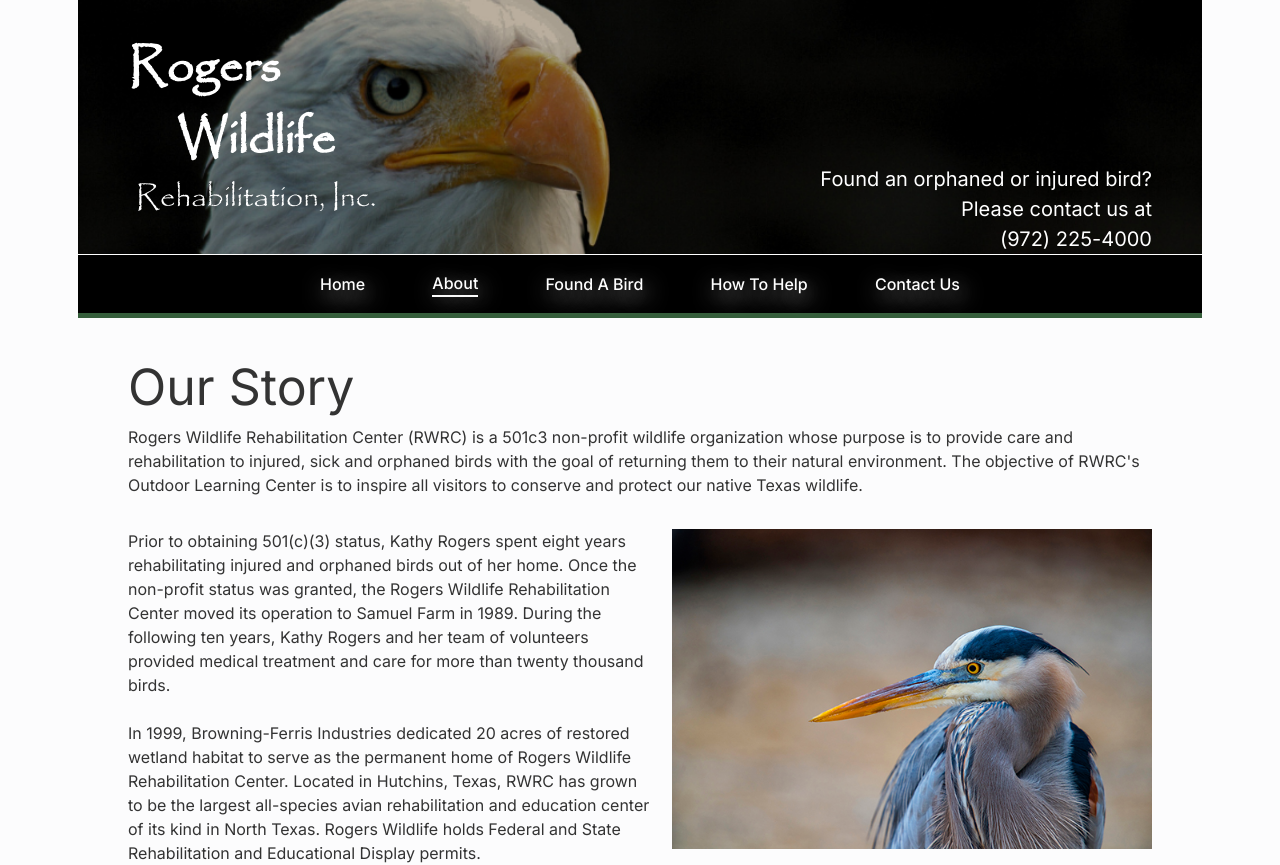
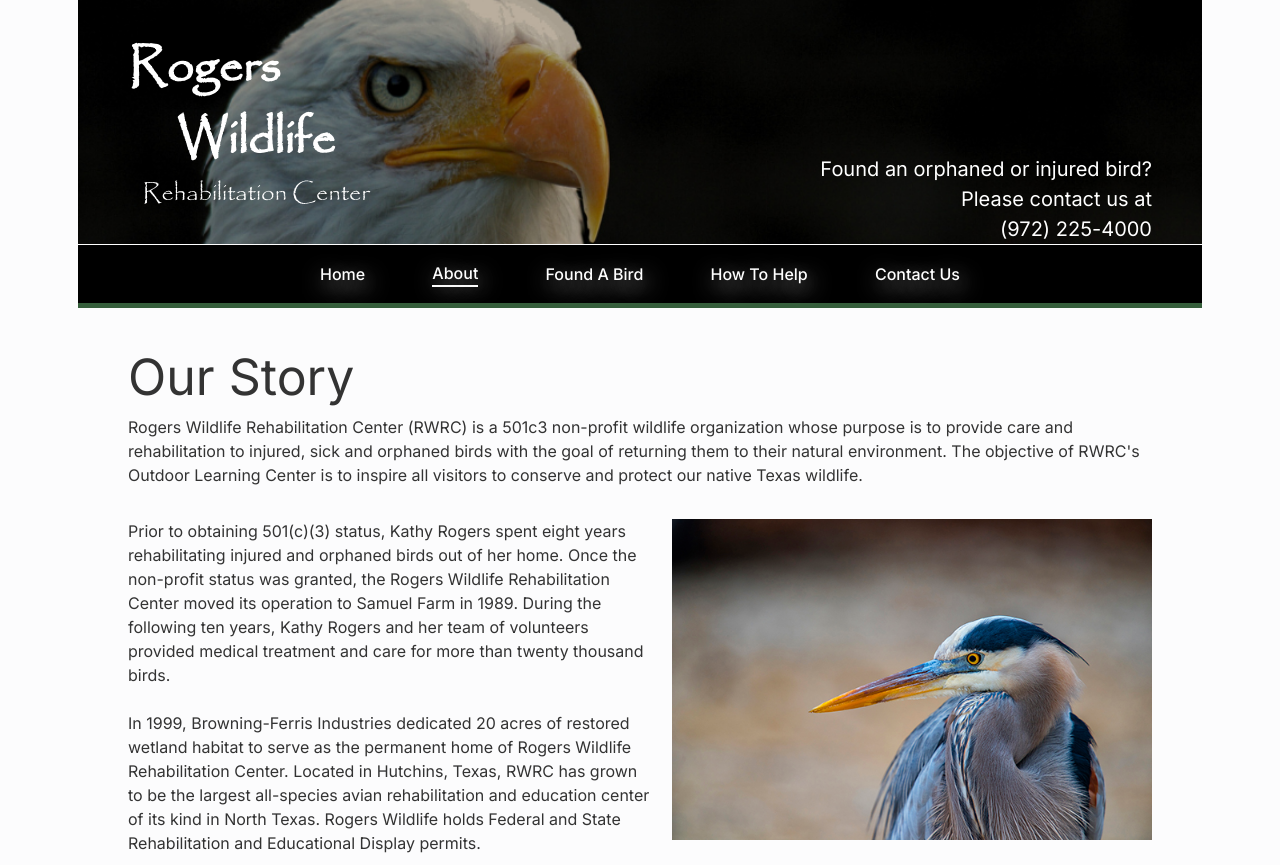
Before and after one commit to myDeveloperJourney/rogers-wildlife-site, a Next.js app: page /about in a window 1280 px wide. Shown: the top 865 px of the page. Built offline with nearby package versions, Linux system fonts and the light colour scheme.

Commit message:
wip: makes additional style refinements

```diff
--- a/src/components/home/hero/Hero.module.css
+++ b/src/components/home/hero/Hero.module.css
@@ -47,7 +47,7 @@
 }
 
 .text_inc {
-    font-size: 1.9rem;
+    font-size: 1.5rem;
 }
 
 .sub_header_container {
--- a/src/components/home/hero/index.js
+++ b/src/components/home/hero/index.js
@@ -8,7 +8,7 @@ export default function Hero() {
                     <div className={styles.text_inner_container}>
                         <p className={`${styles.text_header} ${styles.text_head_left}`}>Rogers</p>
                         <p className={`${styles.text_header} ${styles.text_head_right}`}>Wildlife</p>
-                        <p className={styles.text_inc}>Rehabilitation, Inc.</p>
+                        <p className={styles.text_inc}>Rehabilitation Center</p>
                     </div>
                 </div>
                 <div className={styles.sub_header_container}>
--- a/src/components/home/intro/Intro.module.css
+++ b/src/components/home/intro/Intro.module.css
@@ -10,10 +10,15 @@
     max-width: 1024px;
 }
 
+.container_title {
+    font-size: 1.3rem;
+}
+
 @media (min-width: 426px) {
     .inner_container {
         margin: 0 2rem;
     }
+
 }
 
 @media (max-width: 425px) {
--- a/src/components/home/intro/index.js
+++ b/src/components/home/intro/index.js
@@ -5,7 +5,7 @@ export default function Intro() {
         <div className={styles.parent_container}>
             <div className={styles.inner_container}>
                 <p>
-                    <strong>Rogers Wildlife Rehabilitation Center</strong> is a 501c3 nonprofit wildlife rescue
+                    <span className={styles.container_title}><strong>Rogers Wildlife Rehabilitation Center</strong></span> is a 501c3 nonprofit wildlife rescue
                     organization in the Dallas/Fort-Worth metroplex specializing in the rescue and rehabilitation of
                     injured, sick and orphaned birds of all types. Our goal is to restore the health and independence of
                     these precious creatures so that they may be released back into their natural habitat. Rogers
--- a/src/components/home/title_socials/Title.module.css
+++ b/src/components/home/title_socials/Title.module.css
@@ -8,6 +8,7 @@
     justify-content: center;
     width: 100%;
     padding: 2rem 0 0 0;
+    font-family: 'Papyrus';
 }
 
 .inner_container {
@@ -52,7 +53,7 @@
         flex-direction: row-reverse;
     }
     .title_container {
-        font-size: 20px;
+        font-size: 1.7rem;
     }
 }
 
@@ -65,7 +66,7 @@
     }
 
     .title_container {
-        font-size: 15px;
+        display: none;
     }
 }
 
```
